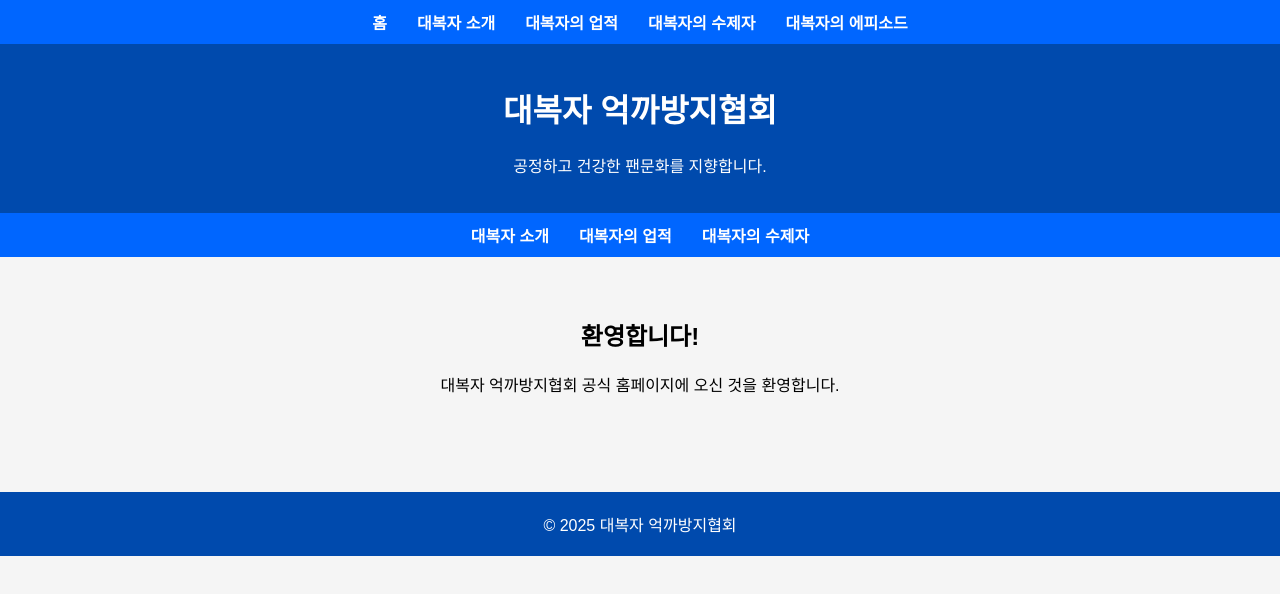
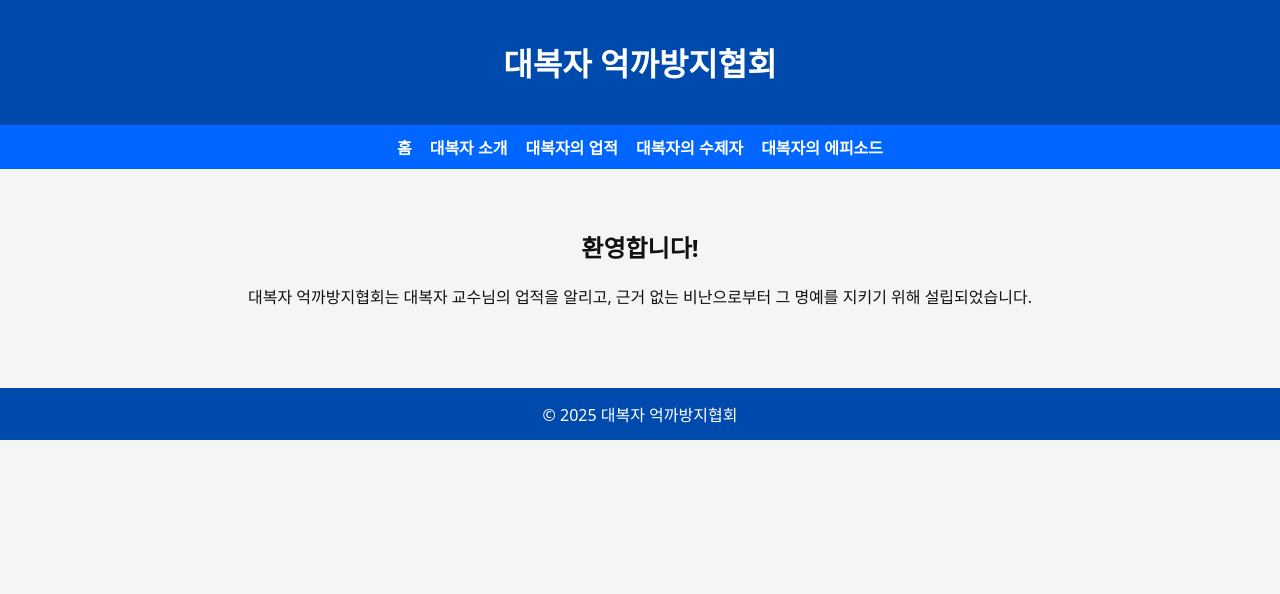
Before and after one commit to kangkangmin/daebokja.github.io, a plain HTML site: page index.html in a window 1280 px wide. Drawn offline with Linux system fonts and the light colour scheme.

Commit message:
Update index.html

```diff
--- a/index.html
+++ b/index.html
@@ -1,76 +1,33 @@
 <!DOCTYPE html>
 <html lang="ko">
 <head>
-  <nav>
-  <a href="index.html">홈</a>
-  <a href="about.html">대복자 소개</a>
-  <a href="achievements.html">대복자의 업적</a>
-  <a href="disciples.html">대복자의 수제자</a>
-  <a href="episodes.html">대복자의 에피소드</a>
-</nav>
-
-  <meta charset="UTF-8">
+  <meta charset="utf-8">
   <title>대복자 억까방지협회</title>
+  <meta name="viewport" content="width=device-width, initial-scale=1">
   <style>
-    body {
-      font-family: sans-serif;
-      margin: 0;
-      padding: 0;
-      background-color: #f5f5f5;
-    }
-    header {
-      background-color: #004aad;
-      color: white;
-      padding: 20px;
-      text-align: center;
-    }
-    nav {
-      background-color: #0066ff;
-      display: flex;
-      justify-content: center;
-      padding: 10px 0;
-    }
-    nav a {
-      color: white;
-      text-decoration: none;
-      margin: 0 15px;
-      font-weight: bold;
-    }
-    nav a:hover {
-      text-decoration: underline;
-    }
-    main {
-      padding: 40px;
-      text-align: center;
-    }
-    footer {
-      text-align: center;
-      padding: 20px;
-      background-color: #004aad;
-      color: white;
-      margin-top: 40px;
-    }
+    body { font-family: system-ui, sans-serif; margin: 0; background: #f5f5f5; color: #111; }
+    header { background: #004aad; color: white; text-align: center; padding: 18px 0; }
+    nav { background: #0066ff; display: flex; justify-content: center; gap: 18px; padding: 10px 0; }
+    nav a { color: white; text-decoration: none; font-weight: bold; }
+    main { max-width: 900px; margin: 0 auto; padding: 40px; text-align: center; }
+    footer { background: #004aad; color: white; text-align: center; padding: 14px; margin-top: 24px; }
   </style>
 </head>
 <body>
-  <header>
-    <h1>대복자 억까방지협회</h1>
-    <p>공정하고 건강한 팬문화를 지향합니다.</p>
-  </header>
-
+  <header><h1>대복자 억까방지협회</h1></header>
   <nav>
+    <a href="index.html">홈</a>
     <a href="about.html">대복자 소개</a>
     <a href="achievements.html">대복자의 업적</a>
     <a href="disciples.html">대복자의 수제자</a>
+    <a href="episodes.html">대복자의 에피소드</a>
   </nav>
 
   <main>
     <h2>환영합니다!</h2>
-    <p>대복자 억까방지협회 공식 홈페이지에 오신 것을 환영합니다.</p>
+    <p>대복자 억까방지협회는 대복자 교수님의 업적을 알리고, 근거 없는 비난으로부터 그 명예를 지키기 위해 설립되었습니다.</p>
   </main>
 
-  <footer>
-    © 2025 대복자 억까방지협회
-  </footer>
+  <footer>© 2025 대복자 억까방지협회</footer>
 </body>
 </html>
```
